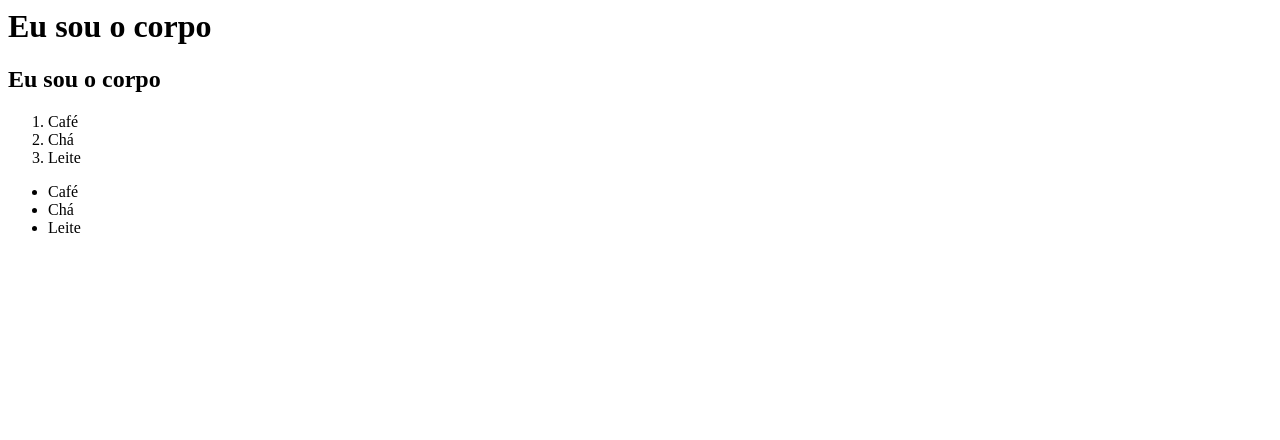
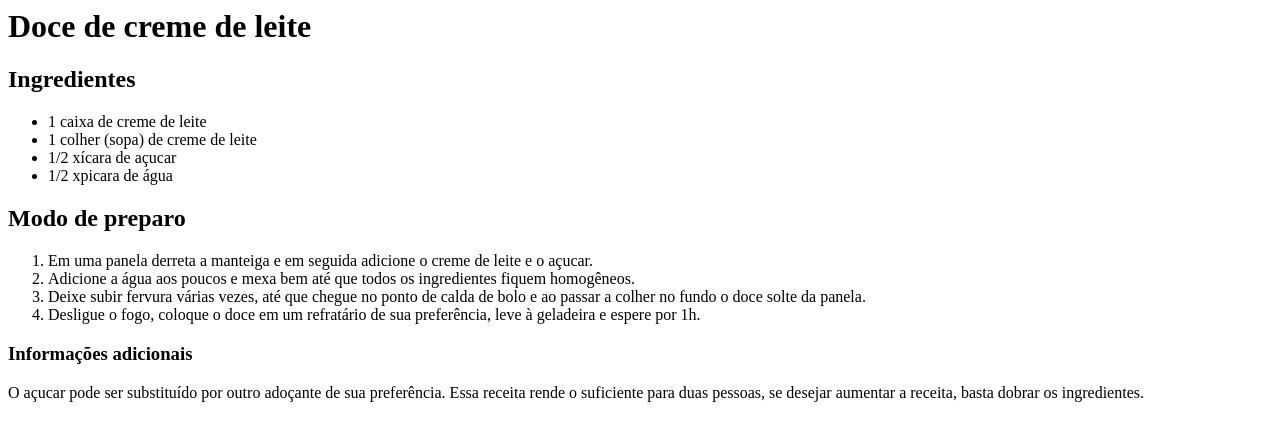
Before and after one commit to Lidia1000/Lidia1000git.github.io, a plain HTML site: page index.html in a window 1280 px wide. Drawn offline with Linux system fonts and the light colour scheme.

Commit message:
feature: add index.html

```diff
--- a/index.html
+++ b/index.html
@@ -1,21 +1,29 @@
 <html>
     <head>
         <title>
-            Olá, eu sou a cabeça
+            Receitas Doces
         </title>
     </head>
     <body>
-        <h1>Eu sou o corpo</h1>
-        <h2>Eu sou o corpo</h2>
+        <h1>Doce de creme de leite</h1>
+        <h2>Ingredientes</h2>
     </body>
+    <ul>
+        <li>1 caixa de creme de leite</li>
+        <li>1 colher (sopa) de creme de leite</li>
+        <li>1/2 xícara de açucar</li>
+        <li>1/2 xpicara de água</li>
+    </ul>
+
+    <h2>Modo de preparo</h2>
     <ol>
-        <li>Café</li>
-        <li>Chá</li>
-        <li>Leite</li>
+        <li>Em uma panela derreta a manteiga e em seguida adicione o creme de leite e o açucar.</li>
+        <li>Adicione a água aos poucos e mexa bem até que todos os ingredientes fiquem homogêneos.</li>
+        <li>Deixe subir fervura várias vezes, até que chegue no ponto de calda de bolo e ao passar a colher no fundo o doce solte da panela.</li>
+        <li>Desligue o fogo, coloque o doce em um refratário de sua preferência, leve à geladeira e espere por 1h.</li>
     </ol>
-    <ul>
-        <li>Café</li>
-        <li>Chá</li>
-        <li>Leite</li>
-    </ul>
+
+    <h3>Informações adicionais</h3>
+    <p>O açucar pode ser substituído por outro adoçante de sua preferência. Essa receita rende o suficiente para duas pessoas, se desejar aumentar a receita, basta dobrar os ingredientes.</p>
+
 </html>
```
